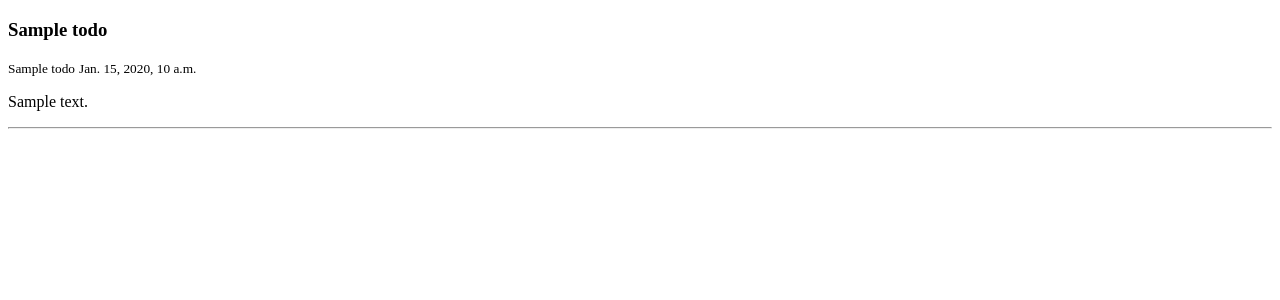
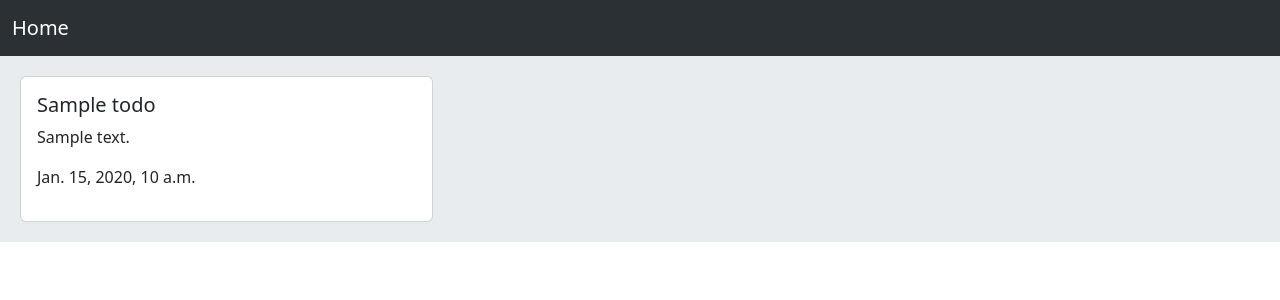
Before and after one commit to atefeharabi/Todo, a Django app: page / in a window 1280 px wide. Shown: the top 300 px of the page. Run offline with Django 4.2, Linux system fonts and the light colour scheme; tables that the repository leaves empty hold one stand-in row (values such as "Sample post").

Commit message:
006: django templates changed

```diff
--- a/templates/base.html
+++ b/templates/base.html
@@ -3,10 +3,26 @@
 <head>
     <meta charset="UTF-8">
     <title>{% block title %} {% endblock title %}</title>
+    <link href="https://cdn.jsdelivr.net/npm/bootstrap@5.3.0-alpha1/dist/css/bootstrap.min.css"
+          rel="stylesheet"
+          integrity="sha384-GLhlTQ8iRABdZLl6O3oVMWSktQOp6b7In1Zl3/Jr59b6EGGoI1aFkw7cmDA6j6gD"
+          crossorigin="anonymous">
+    <script src="https://cdn.jsdelivr.net/npm/bootstrap@5.3.0-alpha1/dist/js/bootstrap.bundle.min.js"
+            integrity="sha384-w76AqPfDkMBDXo30jS1Sgez6pr3x5MlQ1ZAGC+nuZB+EYdgRZgiwxhTBTkF7CXvN"
+            crossorigin="anonymous"></script>
+    <style>
+        .jumbotron{
+            padding: 20px;
+            margin-bottom: 20px;
+            background-color: #e9ecef;
+        }
+    </style>
 </head>
 <body>
-{% block content %}
-
-{% endblock content %}
+    {% include 'navbar.html' %}
+    <div class="jumbotron">
+        {% block content %}
+        {% endblock content %}
+    </div>
 </body>
 </html>
--- a/templates/home.html
+++ b/templates/home.html
@@ -2,10 +2,12 @@
 {% block title %} Home {% endblock title %}
 {% block content %}
     {% for todo in todos %}
-        <h3>{{ todo.title }}</h3>
-        <small>{{ todo.title }}</small>
-        <small>{{ todo.created }}</small>
-        <p>{{ todo.body }}</p>
-    <hr>
+        <div class="card col-4" aria-hidden="true">
+            <div class="card-body">
+                <h5 class="card-title placeholder-glow">{{ todo.title }}</h5>
+                <p class="card-text placeholder-glow">{{ todo.body }}</p>
+                <p>{{ todo.created }}</p>
+            </div>
+        </div>
     {% endfor%}
 {% endblock content %}
--- /dev/null
+++ b/templates/navbar.html
@@ -0,0 +1,5 @@
+<nav class="navbar navbar-expand-lg bg-body-tertiary bg-dark" data-bs-theme="dark">
+    <div class="container-fluid">
+        <a class="navbar-brand" href="#">Home</a>
+    </div>
+</nav>
```
